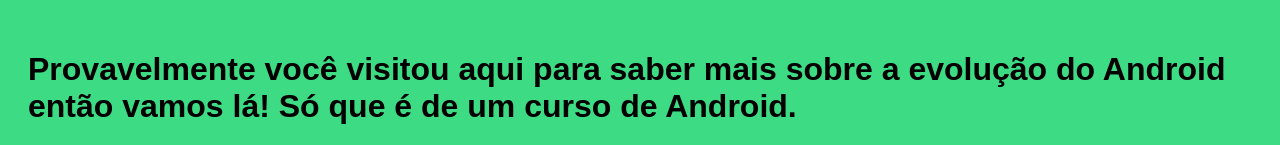
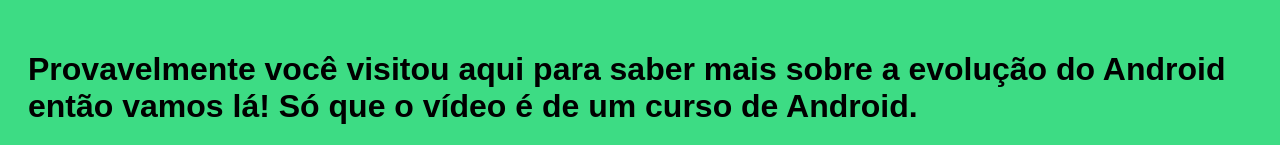
Before and after one commit to Breno-Pontes-Couto/projeto-android, a plain HTML site: page site da evolução do android completo.html in a window 1280 px wide. Shown: the top 145 px of the page. Drawn offline with Linux system fonts and the light colour scheme.

Commit message:
Update site da evolução do android completo.html

```diff
--- a/site da evolução do android completo.html
+++ b/site da evolução do android completo.html
@@ -37,7 +37,7 @@
 </head>
 <body>
     <header>
-        <h1>Provavelmente você visitou aqui para saber mais sobre a evolução do Android então vamos lá! Só que é de um curso de Android.</h1>
+        <h1>Provavelmente você visitou aqui para saber mais sobre a evolução do Android então vamos lá! Só que o vídeo é de um curso de Android.</h1>
     </header>
     <main>
         <div class="video"><iframe width="560" height="315" src="https://www.youtube.com/embed/wLCd-SvAAJ0" title="YouTube video player" frameborder="0" allow="accelerometer; autoplay; clipboard-write; encrypted-media; gyroscope; picture-in-picture" allowfullscreen></iframe></div>
```
